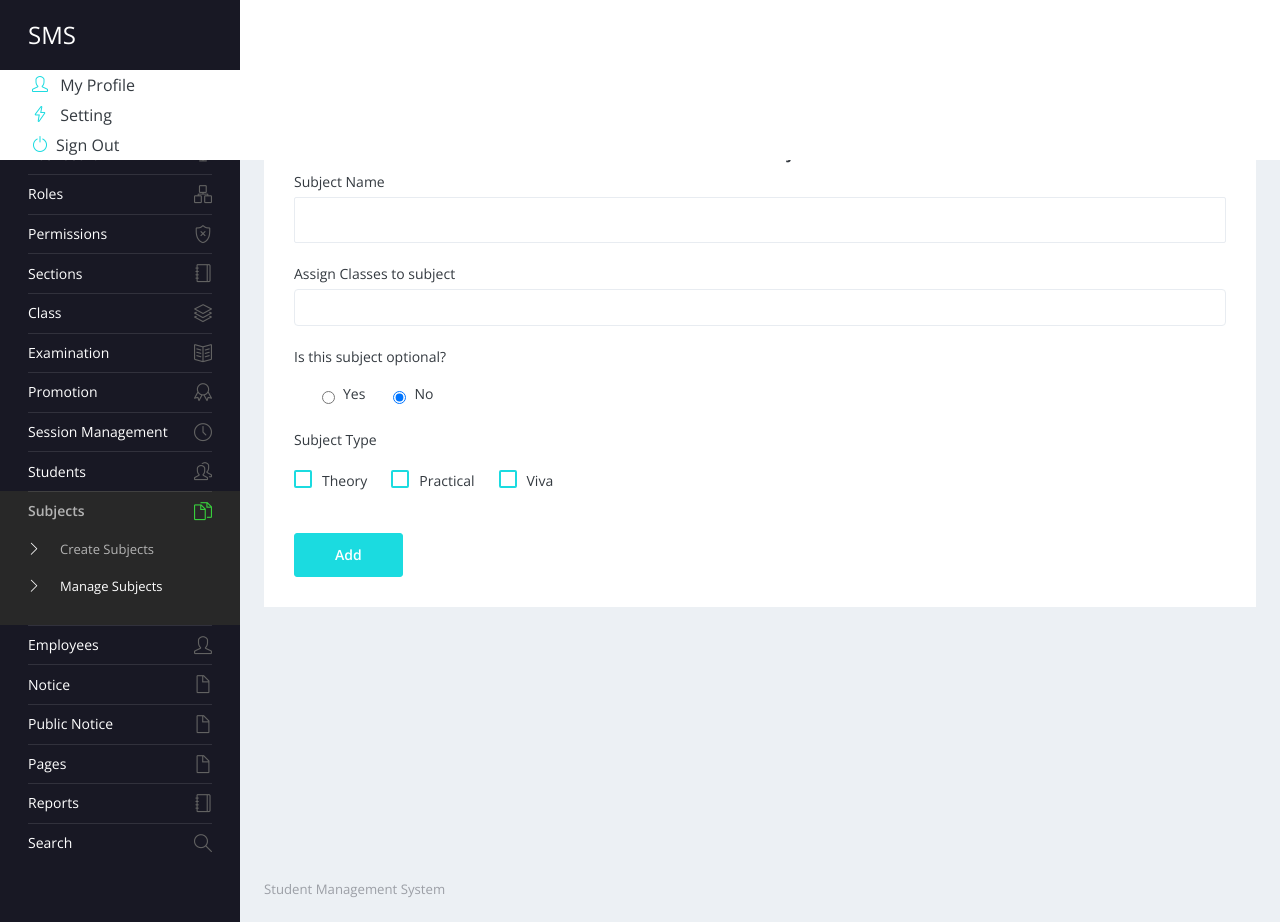
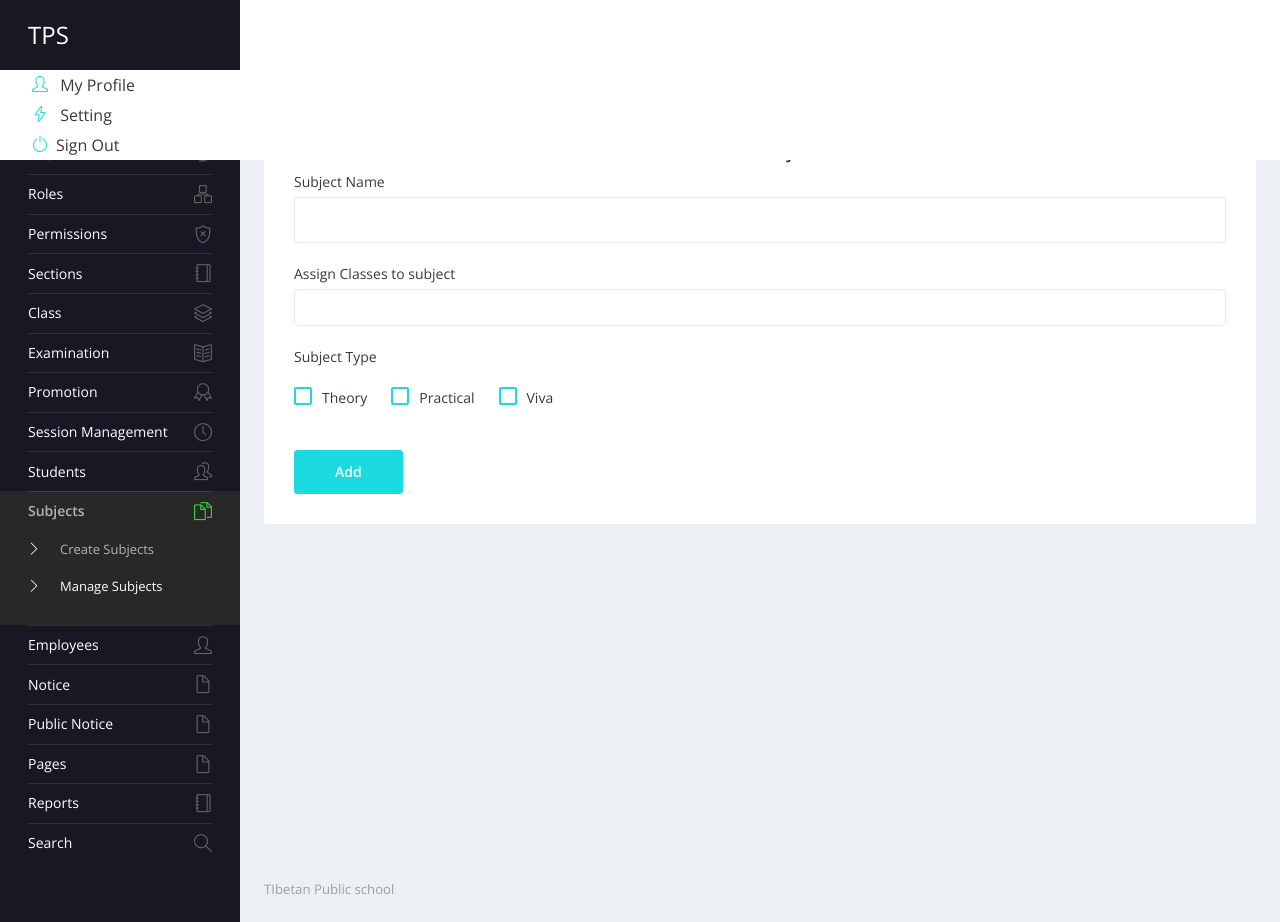
Before and after one commit to arsalankhan0/CGV_SMS, a PHP site: page /admin/create-subjects.php in a window 1280 px wide. Run offline with PHP 8.4, Linux system fonts and the light colour scheme; the visitor is signed in with stand-in values (Sample User, id 1); data that the repository does not hold is empty.

Commit message:
ui enhancements

```diff
--- a/Employee/includes/footer.php
+++ b/Employee/includes/footer.php
@@ -1,6 +1,6 @@
 <footer class="footer">
             <div class="d-sm-flex justify-content-center justify-content-sm-between">
-              <span class="text-muted d-block text-center text-sm-left d-sm-inline-block" style="color: blue;">Student  Management System</span>
+              <span class="text-muted d-block text-center text-sm-left d-sm-inline-block" style="color: blue;">Tibetan Public school</span>
 
             </div>
           </footer>
--- a/Employee/includes/header.php
+++ b/Employee/includes/header.php
@@ -1,7 +1,7 @@
  <nav class="navbar default-layout-navbar col-lg-12 col-12 p-0 fixed-top d-flex flex-row">
         <div class="navbar-brand-wrapper d-flex align-items-center">
           <a class="navbar-brand brand-logo" href="dashboard.php">
-            <strong style="color: white;">SMS</strong>
+            <strong style="color: white;">TPS</strong>
           </a>
           <a class="navbar-brand brand-logo-mini" href="dashboard.php"><img src="images/logo-mini.svg" alt="logo" /></a>
         </div><?php
--- a/admin/create-subjects.php
+++ b/admin/create-subjects.php
@@ -112,7 +112,7 @@ else
 <!DOCTYPE html>
 <html lang="en">
     <head>
-        <title>Student  Management System|| Create Subjects</title>
+        <title>Student  Management System || Create Subjects</title>
         <meta name="viewport" content="width=device-width, initial-scale=1">
         <!-- plugins:css -->
         <link rel="stylesheet" href="vendors/simple-line-icons/css/simple-line-icons.css">
@@ -209,20 +209,6 @@ else
                                         </div>
 
                                         <div class="form-group">
-                                            <label>Is this subject optional?</label>
-                                            <div class="d-flex align-items-center form-check">
-                                                <div class="d-flex align-items-center">
-                                                    <input class="form-check-label" type="radio" name="subjectOptional" id="subjectOptionalYes" value="yes">
-                                                    <label class="ml-2" for="subjectOptionalYes">Yes</label>
-                                                </div>
-                                                <div class="d-flex align-items-center">
-                                                    <input class="form-check-label" type="radio" name="subjectOptional" id="subjectOptionalNo" value="no" checked>
-                                                    <label class="ml-2" for="subjectOptionalNo">No</label>
-                                                </div>
-                                            </div>
-                                        </div>
-
-                                        <div class="form-group">
                                             <label>Subject Type</label>
                                             <div class="checkbox-group d-flex justify-content-start">
                                                 <div class="form-check mr-4">
--- a/admin/includes/footer.php
+++ b/admin/includes/footer.php
@@ -1,6 +1,6 @@
 <footer class="footer">
             <div class="d-sm-flex justify-content-center justify-content-sm-between">
-              <span class="text-muted d-block text-center text-sm-left d-sm-inline-block" style="color: blue;">Student  Management System</span>
+              <span class="text-muted d-block text-center text-sm-left d-sm-inline-block" style="color: blue;">TIbetan Public school</span>
 
             </div>
           </footer>
--- a/admin/includes/header.php
+++ b/admin/includes/header.php
@@ -1,10 +1,11 @@
  <nav class="navbar default-layout-navbar col-lg-12 col-12 p-0 fixed-top d-flex flex-row">
         <div class="navbar-brand-wrapper d-flex align-items-center">
           <a class="navbar-brand brand-logo" href="dashboard.php">
-            <strong style="color: white;">SMS</strong>
+            <strong style="color: white;">TPS</strong>
           </a>
           <a class="navbar-brand brand-logo-mini" href="dashboard.php"><img src="images/logo-mini.svg" alt="logo" /></a>
-        </div><?php
+        </div>
+        <?php
           $aid= $_SESSION['sturecmsaid'];
           $sql="SELECT * from tbladmin where ID=:aid";
 
@@ -17,7 +18,8 @@ $cnt=1;
           if($query->rowCount() > 0)
           {
             foreach($results as $row)
-{               ?>
+            {
+        ?>
         <div class="navbar-menu-wrapper d-flex align-items-center flex-grow-1">
           <h5 class="mb-0 font-weight-medium d-none d-lg-flex"><?php  echo htmlentities($row->AdminName);?> Welcome dashboard!</h5>
           <ul class="navbar-nav navbar-nav-right ml-auto">
@@ -30,7 +32,11 @@ foreach($results as $row)
                   <img class="img-md rounded-circle" src="images/faces/face8.jpg" alt="Profile image">
                   <p class="mb-1 mt-3"><?php  echo htmlentities($row->AdminName);?></p>
                   <p class="font-weight-light text-muted mb-0"><?php  echo htmlentities($row->Email);?></p>
-                </div><?php $cnt=$cnt+1;}} ?>
+                </div>
+                <?php
+                  $cnt=$cnt+1;
+                  }
+                } ?>
                 <a class="dropdown-item" href="profile.php"><i class="dropdown-item-icon icon-user text-primary mx-2"></i> My Profile</a>
                 <a class="dropdown-item" href="change-password.php"><i class="dropdown-item-icon icon-energy text-primary mx-2"></i> Setting</a>
                 <a class="dropdown-item" href="logout.php"><i class="dropdown-item-icon icon-power text-primary mx-2"></i>Sign Out</a>
--- a/includes/header.php
+++ b/includes/header.php
@@ -34,7 +34,6 @@
 		<div class="row align-items-center justify-content-between d-flex">
 			<div id="logo">
 				<a href="index.php"><img src="Main/img/LogoWithName.png" alt="" title="" /></a>
-				<!-- <h1 class="text-light">TIBETAN PUBLIC SCHOOL</h1> -->
 			</div>
 			<nav id="nav-menu-container">
 				<ul class="nav-menu">
--- a/user/includes/footer.php
+++ b/user/includes/footer.php
@@ -1,6 +1,6 @@
  <footer class="footer">
             <div class="d-sm-flex justify-content-center justify-content-sm-between">
-              <span class="text-muted d-block text-center text-sm-left d-sm-inline-block" style="color: blue;">Student  Management System</span>
+              <span class="text-muted d-block text-center text-sm-left d-sm-inline-block" style="color: blue;">Tibetan Public school</span>
 
             </div>
           </footer>
--- a/user/includes/header.php
+++ b/user/includes/header.php
@@ -1,7 +1,7 @@
  <nav class="navbar default-layout-navbar col-lg-12 col-12 p-0 fixed-top d-flex flex-row">
         <div class="navbar-brand-wrapper d-flex align-items-center">
           <a class="navbar-brand brand-logo" href="dashboard.php">
-            <strong style="color: white;">SMS</strong>
+            <strong style="color: white;">TPS</strong>
           </a>
 
         </div>
@@ -22,7 +22,6 @@ foreach($results as $row)
         <div class="navbar-menu-wrapper d-flex align-items-center flex-grow-1">
           <h5 class="mb-0 font-weight-medium d-none d-lg-flex"><?php  echo htmlentities($row->StudentName);?> Welcome to dashboard!</h5>
           <ul class="navbar-nav navbar-nav-right ml-auto">
-
 
 
             <!-- <li class="nav-item dropdown d-none d-xl-inline-flex user-dropdown"> -->
```
Also changed, not shown: Main/css/main.css (+6 -7 lines), includes/footer.php (+4 -4 lines), admin/images/Logo.png (added). Lines whose indentation alone changed are shown as unchanged.
